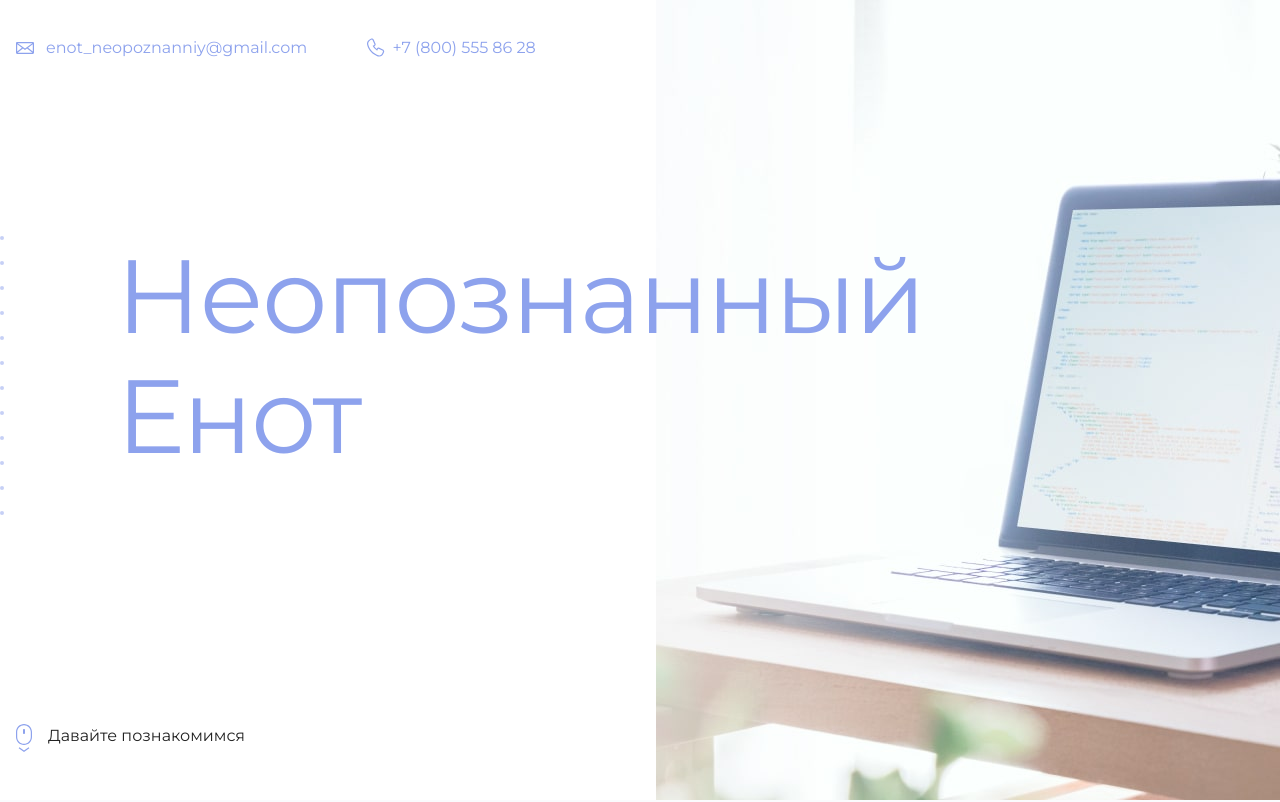
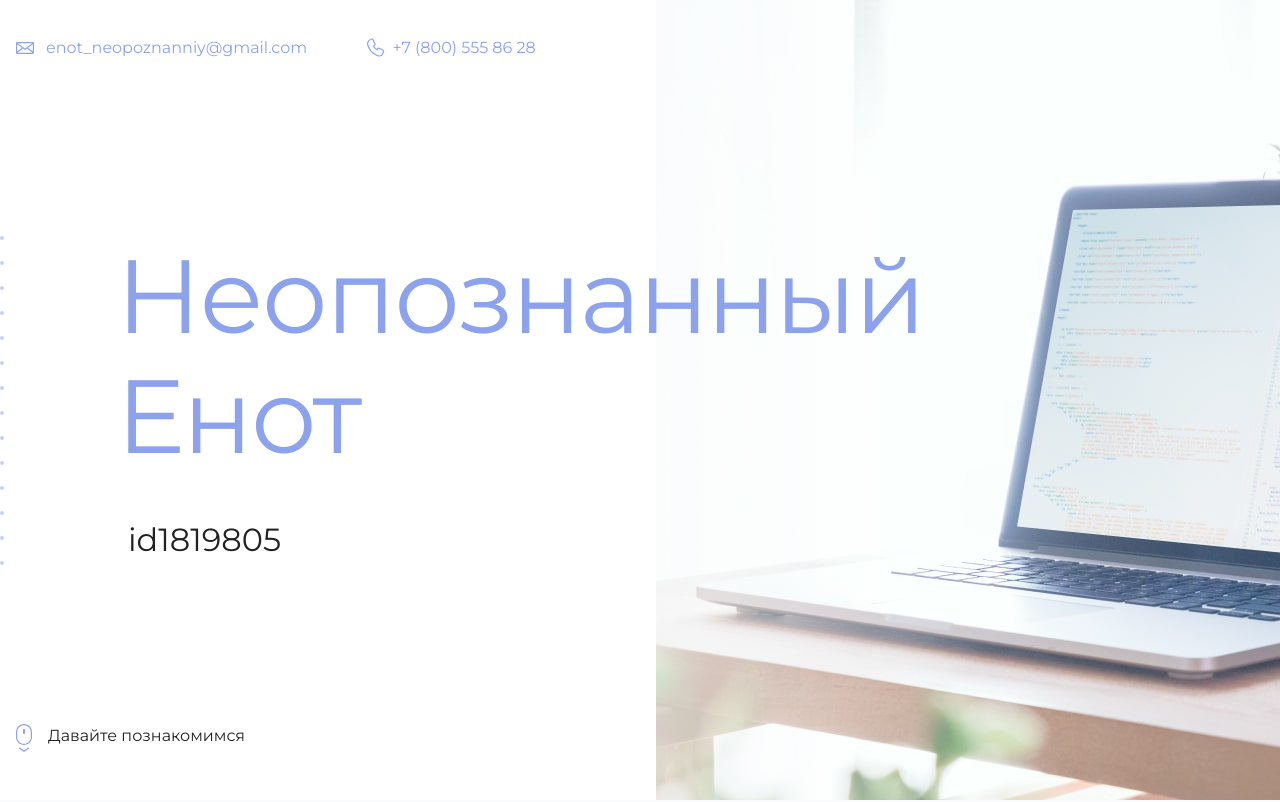
Before and after one commit to XSATOUX/github-pages-example, a plain HTML site: page index.html in a window 1280 px wide. Shown: the top 802 px of the page. Drawn offline with Linux system fonts and the light colour scheme.

Commit message:
добавляет id

```diff
--- a/index.html
+++ b/index.html
@@ -19,7 +19,7 @@
       <section class="hero-image">
         <div class="container">
           <h1 class="heading">Неопознанный Енот</h1>
-          <p><!-- Тут ваш id на сайте Академии --></p>
+          <p>id1819805</p>
         </div>
       </section>
 
```
